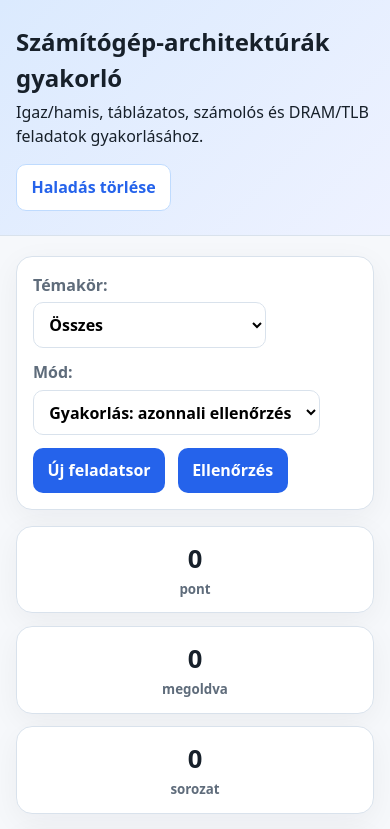
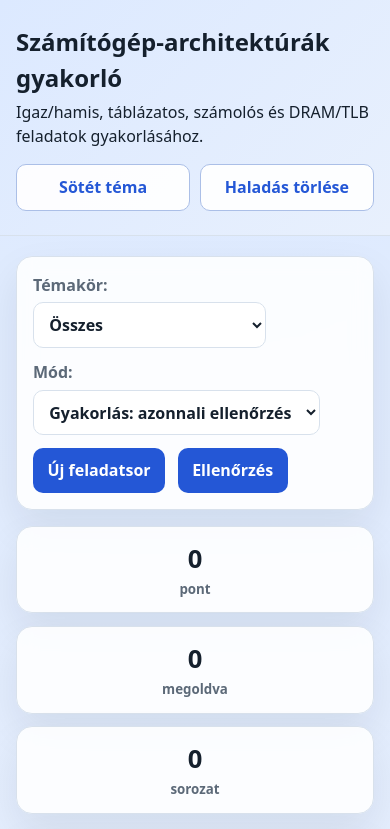
Before and after one commit to iguessiplay/szAr_gyak, a plain HTML site: page index.html in a window 390 px wide. Shown: the top 829 px of the page. Drawn offline with Linux system fonts and the light colour scheme.

Commit message:
dark theme

```diff
--- a/app.js
+++ b/app.js
@@ -2,11 +2,38 @@ const quizEl = document.querySelector("#quiz");
 const template = document.querySelector("#questionTemplate");
 const topicFilter = document.querySelector("#topicFilter");
 const modeEl = document.querySelector("#mode");
+const themeToggleBtn = document.querySelector("#themeToggleBtn");
+
+const THEME_STORAGE_KEY = "archPracticeTheme";
 
 let currentQuestions = [];
 let scoredQuestionIds = new Set();
 let examSetScored = false;
 let state = JSON.parse(localStorage.getItem("archPracticeState") || '{"score":0,"answered":0,"streak":0}');
+
+function getPreferredTheme() {
+  return window.matchMedia("(prefers-color-scheme: dark)").matches ? "dark" : "light";
+}
+
+function getTheme() {
+  return document.documentElement.dataset.theme || getPreferredTheme();
+}
+
+function setTheme(theme) {
+  const nextTheme = theme === "dark" ? "dark" : "light";
+  document.documentElement.dataset.theme = nextTheme;
+  document.documentElement.style.colorScheme = nextTheme;
+  localStorage.setItem(THEME_STORAGE_KEY, nextTheme);
+  if (themeToggleBtn) {
+    const isDark = nextTheme === "dark";
+    themeToggleBtn.textContent = isDark ? "Világos téma" : "Sötét téma";
+    themeToggleBtn.setAttribute("aria-pressed", String(isDark));
+  }
+}
+
+function toggleTheme() {
+  setTheme(getTheme() === "dark" ? "light" : "dark");
+}
 
 function saveState() {
   localStorage.setItem("archPracticeState", JSON.stringify(state));
@@ -581,8 +608,11 @@ document.querySelector("#resetProgressBtn").addEventListener("click", () => {
   updateStats();
 });
 
+themeToggleBtn.addEventListener("click", toggleTheme);
+
 topicFilter.addEventListener("change", makeSet);
 
+setTheme(document.documentElement.dataset.theme || getPreferredTheme());
 initTopics();
 updateStats();
 makeSet();
--- a/index.html
+++ b/index.html
@@ -4,6 +4,15 @@
   <meta charset="utf-8" />
   <meta name="viewport" content="width=device-width, initial-scale=1" />
   <title>Számítógép-architektúrák gyakorló</title>
+  <script>
+    (() => {
+      const storedTheme = localStorage.getItem('archPracticeTheme');
+      const prefersDark = window.matchMedia('(prefers-color-scheme: dark)').matches;
+      const theme = storedTheme || (prefersDark ? 'dark' : 'light');
+      document.documentElement.dataset.theme = theme;
+      document.documentElement.style.colorScheme = theme;
+    })();
+  </script>
   <link rel="stylesheet" href="style.css" />
 </head>
 <body>
@@ -12,7 +21,10 @@
       <h1>Számítógép-architektúrák gyakorló</h1>
       <p>Igaz/hamis, táblázatos, számolós és DRAM/TLB feladatok gyakorlásához.</p>
     </div>
-    <button id="resetProgressBtn" class="ghost">Haladás törlése</button>
+    <div class="topbar-actions">
+      <button id="themeToggleBtn" class="ghost" type="button" aria-pressed="false"></button>
+      <button id="resetProgressBtn" class="ghost" type="button">Haladás törlése</button>
+    </div>
   </header>
 
   <main>
--- a/style.css
+++ b/style.css
@@ -1,22 +1,54 @@
 * { box-sizing: border-box; }
 
 :root {
-  --bg: #f6f8fb;
-  --card: #ffffff;
-  --text: #17202a;
-  --muted: #5f6c7b;
-  --line: #d9e2ec;
-  --accent: #2563eb;
+  color-scheme: light;
+  --bg: #f4f7fb;
+  --bg-accent: #dce9ff;
+  --card: rgba(255, 255, 255, 0.88);
+  --card-solid: #ffffff;
+  --text: #15202d;
+  --muted: #5c6978;
+  --line: #d8e1ec;
+  --accent: #2457d6;
+  --accent-strong: #1d4ed8;
   --ok: #188038;
-  --bad: #d93025;
-  --soft-ok: #e6f4ea;
-  --soft-bad: #fce8e6;
+  --bad: #c5221f;
+  --soft-ok: #e7f5ec;
+  --soft-bad: #fdecea;
   --soft-blue: #e8f0fe;
+  --shadow: 0 18px 40px rgba(15, 23, 42, 0.08);
+  --field-bg: #ffffff;
+  --code-bg: #0f172a;
+  --code-text: #e2e8f0;
+}
+
+:root[data-theme="dark"] {
+  color-scheme: dark;
+  --bg: #0b1120;
+  --bg-accent: #111a33;
+  --card: rgba(15, 23, 42, 0.82);
+  --card-solid: #111827;
+  --text: #e5ecf8;
+  --muted: #9cabbd;
+  --line: #24324a;
+  --accent: #7aa2ff;
+  --accent-strong: #9ab6ff;
+  --ok: #5ad69c;
+  --bad: #ff7a7a;
+  --soft-ok: rgba(90, 214, 156, 0.16);
+  --soft-bad: rgba(255, 122, 122, 0.16);
+  --soft-blue: rgba(122, 162, 255, 0.16);
+  --shadow: 0 22px 50px rgba(0, 0, 0, 0.35);
+  --field-bg: #0f172a;
+  --code-bg: #020617;
+  --code-text: #dbeafe;
 }
 
 body {
   margin: 0;
-  background: var(--bg);
+  background:
+    radial-gradient(circle at top, var(--bg-accent), transparent 36%),
+    var(--bg);
   color: var(--text);
   font-family: system-ui, -apple-system, BlinkMacSystemFont, "Segoe UI", sans-serif;
   line-height: 1.5;
@@ -28,8 +60,14 @@ body {
   gap: 1rem;
   align-items: center;
   padding: 1.5rem clamp(1rem, 4vw, 3rem);
-  background: linear-gradient(135deg, #dbeafe, #eef2ff);
+  background: linear-gradient(135deg, var(--bg-accent), color-mix(in srgb, var(--bg) 50%, var(--bg-accent)));
   border-bottom: 1px solid var(--line);
+}
+
+.topbar-actions {
+  display: flex;
+  gap: .6rem;
+  flex-wrap: wrap;
 }
 
 h1, h2, p { margin-top: 0; }
@@ -45,7 +83,8 @@ main {
   background: var(--card);
   border: 1px solid var(--line);
   border-radius: 16px;
-  box-shadow: 0 8px 30px rgba(15, 23, 42, .05);
+  box-shadow: var(--shadow);
+  backdrop-filter: blur(10px);
 }
 
 .controls {
@@ -72,7 +111,8 @@ select, input[type="number"], input[type="text"], textarea {
   border: 1px solid var(--line);
   border-radius: 10px;
   padding: .6rem .7rem;
-  background: white;
+  background: var(--field-bg);
+  color: var(--text);
 }
 
 button {
@@ -86,10 +126,22 @@ button {
 }
 
 button:hover { filter: brightness(.96); }
+button:focus-visible,
+select:focus-visible,
+input:focus-visible,
+textarea:focus-visible {
+  outline: 3px solid color-mix(in srgb, var(--accent) 35%, transparent);
+  outline-offset: 2px;
+}
+
 button.ghost {
   color: var(--accent);
-  border: 1px solid #bfdbfe;
-  background: white;
+  border: 1px solid color-mix(in srgb, var(--accent) 25%, var(--line));
+  background: color-mix(in srgb, var(--card-solid) 92%, transparent);
+}
+
+button.ghost:hover {
+  background: color-mix(in srgb, var(--accent) 8%, var(--card-solid));
 }
 
 .stats {
@@ -140,7 +192,7 @@ button.ghost {
 
 .prompt {
   margin: .8rem 0 1rem;
-  color: #263445;
+  color: color-mix(in srgb, var(--text) 88%, var(--muted));
   font-size: 1.02rem;
 }
 
@@ -208,7 +260,7 @@ button.ghost {
 }
 
 .matrix th {
-  background: #eef2f7;
+  background: color-mix(in srgb, var(--card-solid) 88%, var(--line));
 }
 
 .matrix td select {
@@ -262,7 +314,7 @@ button.ghost {
 }
 
 .mini-grid th {
-  background: #eef2f7;
+  background: color-mix(in srgb, var(--card-solid) 88%, var(--line));
 }
 
 .mini-input {
@@ -293,8 +345,8 @@ button.ghost {
 }
 
 .codebox {
-  background: #0f172a;
-  color: #e2e8f0;
+  background: var(--code-bg);
+  color: var(--code-text);
   padding: .9rem;
   border-radius: 12px;
   overflow: auto;
@@ -320,6 +372,31 @@ button.ghost {
   flex-wrap: wrap;
 }
 
+@media (max-width: 720px) {
+  .topbar {
+    flex-direction: column;
+    align-items: stretch;
+  }
+
+  .topbar-actions {
+    justify-content: stretch;
+  }
+
+  .topbar-actions button {
+    flex: 1 1 0;
+  }
+
+  .stats {
+    grid-template-columns: 1fr;
+  }
+
+  .tf-row,
+  .number-row,
+  .command-row {
+    grid-template-columns: 1fr;
+  }
+}
+
 footer {
   width: min(1100px, calc(100% - 2rem));
   margin: 2rem auto;
```
Also changed, not shown: 1 other file.
